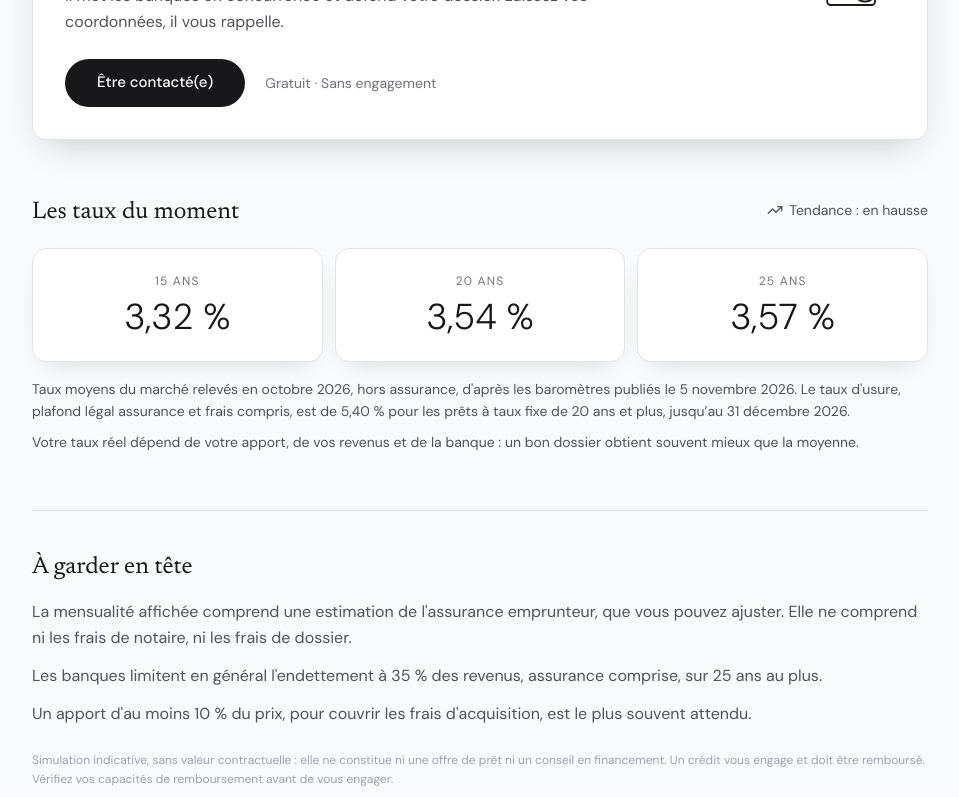
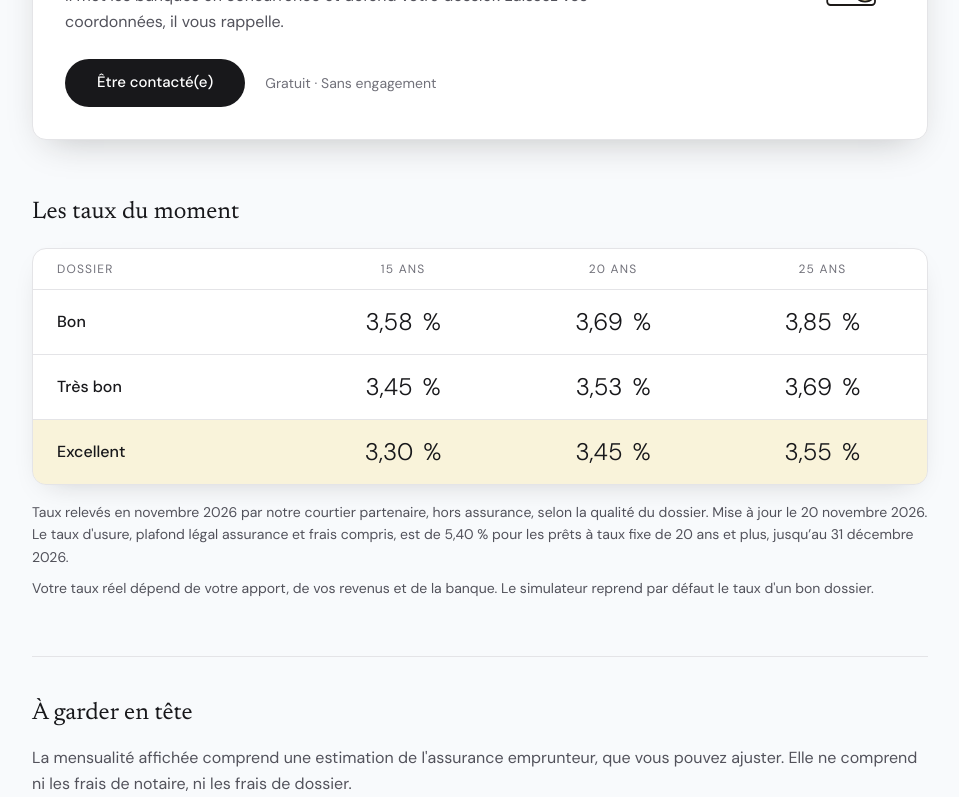
Before and after one commit to Emineve/atypic-portal, a Next.js app in the folder frontend/: page /financement in a window 1280 px wide. Shown: the part 976-1773 px from the top of the page, without its empty margins (56-1015 px from the left). Built offline with nearby package versions, Linux system fonts and the light colour scheme; no server answers; the database is empty.

Commit message:
Financement : taux de novembre 2026 par qualité de dossier
Co-Authored-By: Claude Fable 5.2 <noreply@anthropic.com>
Claude-Session: https://claude.ai/code/session_015aKJiDLUy7h6cRtFn1LWuo

```diff
--- a/frontend/app/financement/page.tsx
+++ b/frontend/app/financement/page.tsx
@@ -1,6 +1,5 @@
 import Crumbs from '../Crumbs';
 import SiteHeader from '../SiteHeader';
-import { TrendingUp } from 'lucide-react';
 import BackLink from './BackLink';
 import Simulator from './Simulator';
 import { RATES } from '../../lib/rates';
@@ -8,7 +7,7 @@ import { RATES } from '../../lib/rates';
 export const metadata = {
   title: 'Financement : simulateur de mensualité et taux du moment · Loftissime',
   description:
-    'Estimez la mensualité de votre projet immobilier et consultez les taux de crédit moyens du moment sur 15, 20 et 25 ans.',
+    'Estimez la mensualité de votre projet immobilier et consultez les taux de crédit du moment sur 15, 20 et 25 ans.',
   alternates: { canonical: '/financement' },
 };
 
@@ -40,27 +39,35 @@ export default function FinancementPage() {
         <Simulator />
 
         <section>
-          <div className="flex flex-wrap items-baseline justify-between gap-x-6 gap-y-2">
-            <h2 className="font-serif text-2xl text-stone-900">Les taux du moment</h2>
-            <p className="inline-flex items-center gap-1.5 text-sm text-stone-600">
-              <TrendingUp className="w-4 h-4" />
-              Tendance : {RATES.trend}
-            </p>
-          </div>
-          <div className="mt-5 grid grid-cols-3 gap-3">
-            {RATES.byYears.map((r) => (
-              <div key={r.years} className="rounded-[14px] border border-stone-200 bg-white p-4 md:p-6 text-center shadow-[0_10px_28px_-16px_rgba(28,25,23,0.25)]">
-                <p className="text-xs uppercase tracking-widest text-stone-500">{r.years} ans</p>
-                <p className="mt-2 font-sans font-light text-2xl md:text-4xl text-stone-900 whitespace-nowrap">{pct(r.rate)}&nbsp;%</p>
-              </div>
-            ))}
+          <h2 className="font-serif text-2xl text-stone-900">Les taux du moment</h2>
+          <div className="mt-5 overflow-hidden rounded-[14px] border border-stone-200 bg-white shadow-[0_10px_28px_-16px_rgba(28,25,23,0.25)]">
+            <table className="w-full text-center">
+              <thead>
+                <tr className="text-xs uppercase tracking-widest text-stone-500">
+                  <th className="px-4 py-3 text-left font-normal md:px-6">Dossier</th>
+                  {RATES.byYears.map((r) => (
+                    <th key={r.years} className="px-2 py-3 font-normal">{r.years} ans</th>
+                  ))}
+                </tr>
+              </thead>
+              <tbody>
+                {RATES.tiers.map((t, i) => (
+                  <tr key={t.label} className={`border-t border-stone-200 ${i === RATES.tiers.length - 1 ? 'bg-[#F4E7B5]/50' : ''}`}>
+                    <th scope="row" className="px-4 py-4 text-left text-sm font-medium leading-snug text-stone-900 md:px-6 md:text-base">{t.label}</th>
+                    {t.rates.map((r, j) => (
+                      <td key={j} className="px-2 py-4 font-sans text-lg font-light tabular-nums text-stone-900 whitespace-nowrap md:text-2xl">{pct(r)}&nbsp;%</td>
+                    ))}
+                  </tr>
+                ))}
+              </tbody>
+            </table>
           </div>
           <p className="mt-4 text-sm text-stone-600 leading-relaxed">
-            Taux moyens du marché relevés en {RATES.asOf}, hors assurance, d&apos;après les baromètres publiés le {RATES.updated}. Le taux
+            Taux relevés en {RATES.asOf} par notre courtier partenaire, hors assurance, selon la qualité du dossier. Mise à jour le {RATES.updated}. Le taux
             d&apos;usure, plafond légal assurance et frais compris, est de {pct(RATES.usury.rate)} % pour les {RATES.usury.label}.
           </p>
           <p className="mt-2 text-sm text-stone-600 leading-relaxed">
-            Votre taux réel dépend de votre apport, de vos revenus et de la banque : un bon dossier obtient souvent mieux que la moyenne.
+            Votre taux réel dépend de votre apport, de vos revenus et de la banque. Le simulateur reprend par défaut le taux d&apos;un bon dossier.
           </p>
         </section>
 
--- a/frontend/lib/rates.ts
+++ b/frontend/lib/rates.ts
@@ -1,13 +1,19 @@
 // Repères de taux de crédit immobilier affichés sur la page Financement.
-// À mettre à jour chaque mois : ce sont des moyennes de marché, hors assurance.
+// À mettre à jour chaque mois : relevés communiqués par notre courtier partenaire, hors assurance.
 export const RATES = {
-  asOf: 'octobre 2026', // période du relevé
-  updated: '5 novembre 2026', // date de publication des baromètres consultés
-  trend: 'en hausse',
+  asOf: 'novembre 2026', // période du relevé
+  updated: '20 novembre 2026', // date de mise à jour sur le site
+  // Taux repris par défaut dans le simulateur : ceux d'un bon dossier (hypothèse prudente)
   byYears: [
-    { years: 15, rate: 3.32 },
-    { years: 20, rate: 3.54 },
-    { years: 25, rate: 3.57 },
+    { years: 15, rate: 3.58 },
+    { years: 20, rate: 3.69 },
+    { years: 25, rate: 3.85 },
+  ],
+  // Selon la qualité du dossier, dans l'ordre des durées ci-dessus (15, 20, 25 ans)
+  tiers: [
+    { label: 'Bon', rates: [3.58, 3.69, 3.85] },
+    { label: 'Très bon', rates: [3.45, 3.53, 3.69] },
+    { label: 'Excellent', rates: [3.3, 3.45, 3.55] },
   ],
   usury: { rate: 5.4, label: 'prêts à taux fixe de 20 ans et plus, jusqu’au 31 décembre 2026' },
 };
```
